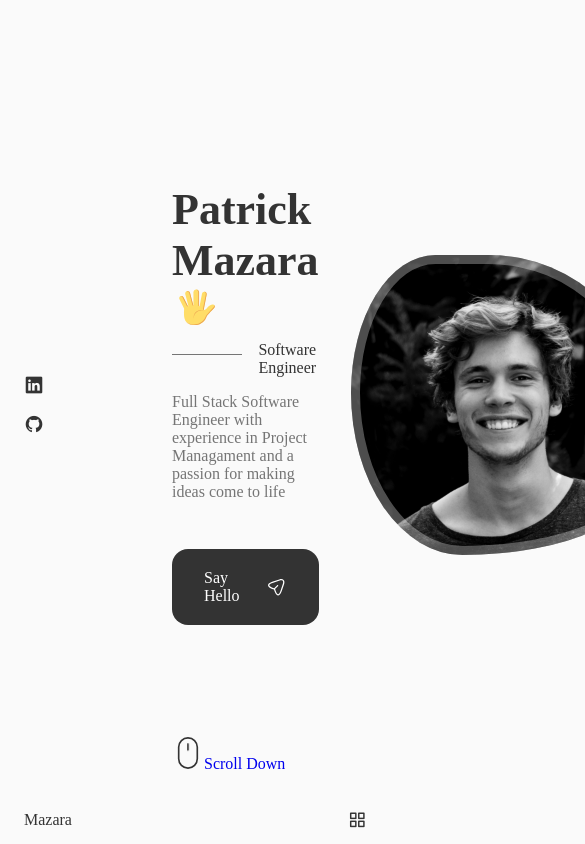
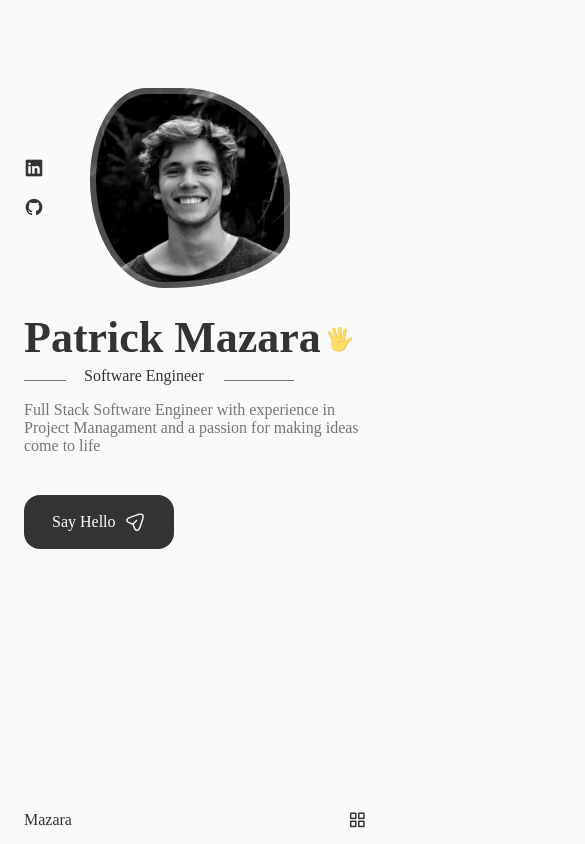
Before and after one commit to zaragotcode/portfolio-react, a React (Create React App) app: page /projects in a window 390 px wide. Shown: the top 844 px of the page, 585 px wide, since content can reach past the window. Built offline with nearby package versions, Linux system fonts and the light colour scheme.

Commit message:
add more media queries for mobile responsiveness, finish Home component

```diff
--- a/src/App.css
+++ b/src/App.css
@@ -153,10 +153,21 @@
     margin-left: var(--mb-1-5);
     margin-right: var(--mb-1-5);
   }
+
+  .button {
+    padding: 1rem 1.75rem;
+  }
+
+  .button__icon {
+    width: 22px;
+    height: 22px;
+  }
 }
 
 @media screen and (max-width: 768px) {
-
+  .section {
+    padding: 2rem 0 4rem;
+  }
 }
 
 @media screen and (max-width: 576px) {
@@ -164,6 +175,9 @@
 }
 
 @media screen and (max-width: 350px) {
+  :root {
+    --big-font-size: 2.25rem;
+  }
   .container {
     margin-left: var(--mb-1);
     margin-right: var(--mb-1);
--- a/src/components/Home/Home.css
+++ b/src/components/Home/Home.css
@@ -53,6 +53,17 @@
   top: 0.8rem;
 }
 
+.home__subtitle::after {
+  content: "";
+  position: absolute;
+  width: 70px;
+  height: 1px;
+  background-color: var(--text-color);
+  left: -100;
+  right: 72px;
+  top: 0.8rem;
+}
+
 .home__description {
   max-width: 400px;
   margin-bottom: var(--mb-3);
@@ -102,3 +113,87 @@
     transform: translateY(3.75rem);
   }
 }
+
+.home__scroll-name {
+  color: var(--title-color);
+  font-weight: var(--font-medium);
+  margin-right: var(--mb-0-25);
+  margin-left: 2px;
+}
+
+.home__scroll-arrow {
+  font-size: 1.25rem;
+  color: var(--title-color);
+}
+
+@media screen and (max-width: 992px) {
+  .home__content{
+    grid-template-columns: 100px repeat(2, 1fr);
+    column-gap: 1.25rem;
+  }
+
+  .home__hand {
+    width: 26px;
+    height: 26px;
+  }
+
+  .home__subtitle {
+    padding-left: 3.75rem;
+    margin-bottom: var(--mb-1)
+  }
+
+  .home__subtitle::before {
+    width: 42px;
+    top: 0.8rem;
+  }
+
+  .home__description {
+    max-width: initial;
+    margin-bottom: var(--mb-2-5);
+  }
+
+  .home__img {
+    width: 250px;
+    height: 250px;
+    box-shadow: inset 0 0 0 8px rgb(255 255 255 / 30%);
+  }
+
+  .home__scroll {
+    margin-left: 7.5rem;
+  }
+}
+
+@media screen and (max-width: 768px) {
+  .home__content {
+    grid-template-columns: 0.5fr 3fr;
+    padding-top: 3.5rem;
+  }
+
+  .home__img {
+    order: initial;
+    justify-self: initial;
+    box-shadow: inset 0 0 0 6px rgb(255 255 255 / 30%);
+    width: 200px;
+    height: 200px;
+  }
+
+  .home__data {
+    grid-column: 1/3;
+  }
+
+  .home__scroll {
+    display: none;
+  }
+}
+
+@media screen and (max-width: 350px) {
+  .home__img {
+    width: 180px;
+    height: 180px;
+  }
+
+  .home__hand {
+    width: 22px;
+    height: 22px;
+  }
+}
--- a/src/components/Home/ScrollDown.jsx
+++ b/src/components/Home/ScrollDown.jsx
@@ -4,7 +4,7 @@
   return (
     <div className="home__scroll">
       <a href="#about" className="home__scroll-button botton--flex">
-      <svg
+        <svg
         width="32px"
         height="32px"
         class="home__scroll-mouse"
@@ -38,8 +38,9 @@
             strokeWidth: "20px"
           }}
         ></path>
-      </svg>
-      <span className="home__scroll-name">Scroll Down</span>
+        </svg>
+        <span className="home__scroll-name">Scroll Down</span>
+        <i className="uil uil-arrow-down home__scroll-arrow"></i>
       </a>
     </div>
   )
```
